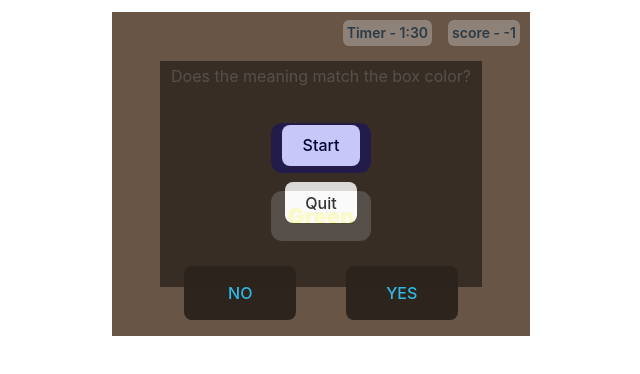
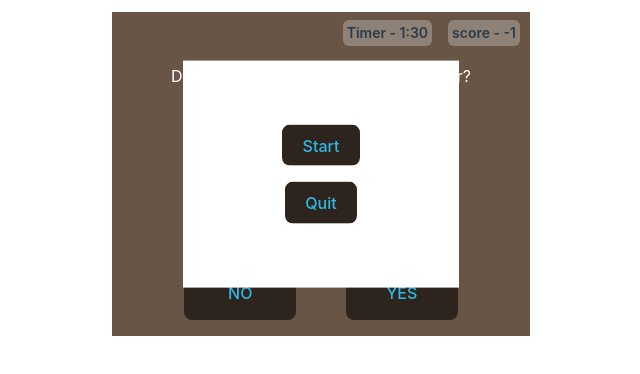
Before and after one commit to ajay020/braingames, a React (Vite) app: page / in a window 1280 px wide. Shown: the top 374 px of the page, without its empty margins (319-959 px from the left). Built offline with nearby package versions, Linux system fonts and the light colour scheme.

Commit message:
model design changed

```diff
--- a/src/pages/colorMatch/colorMatch.css
+++ b/src/pages/colorMatch/colorMatch.css
@@ -14,12 +14,13 @@
 .model {
   position: absolute;
   color: var(--light-wooden-color);
-  top: 15%;
-  left: 15%;
-  width: 70%;
+  top: 50%;
+  left: 50%;
+  transform: translate(-50%, -50%);
+  width: 60%;
   height: 70%;
-  background-color: #2c241d;
-  opacity: 0.8;
+  background-color: #ffffff;
+  /* opacity: 0.8; */
   display: flex;
   align-items: center;
   justify-content: center;
@@ -27,8 +28,8 @@
 }
 .model button {
   margin: 8px auto;
-  /* background-color: var(--gray-transparent); */
-  /* color: var(--text-color); */
+  background-color: var(--gray-transparent);
+  color: var(--text-color);
   /* padding: 16px 12px; */
 }
 
```
